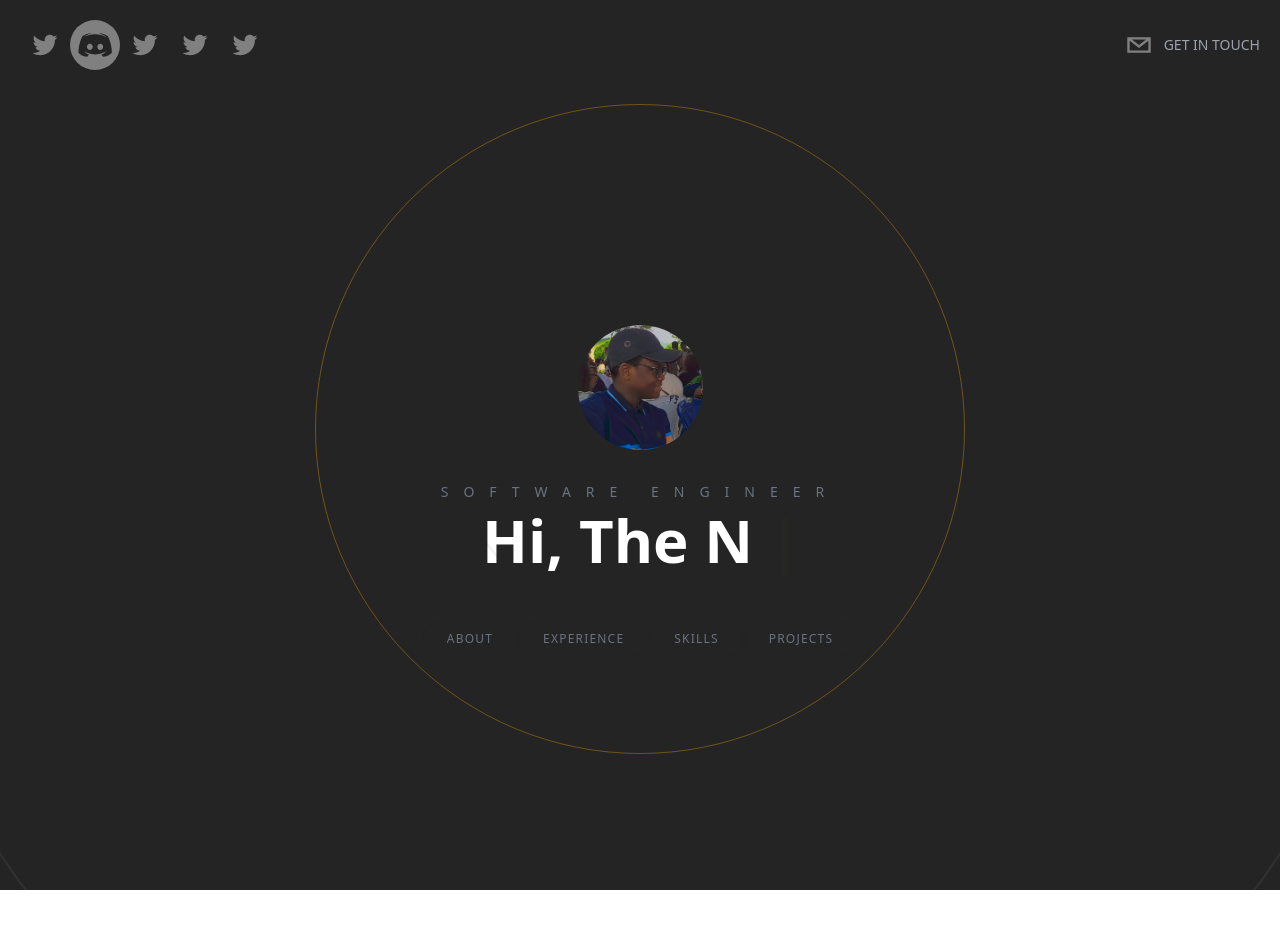
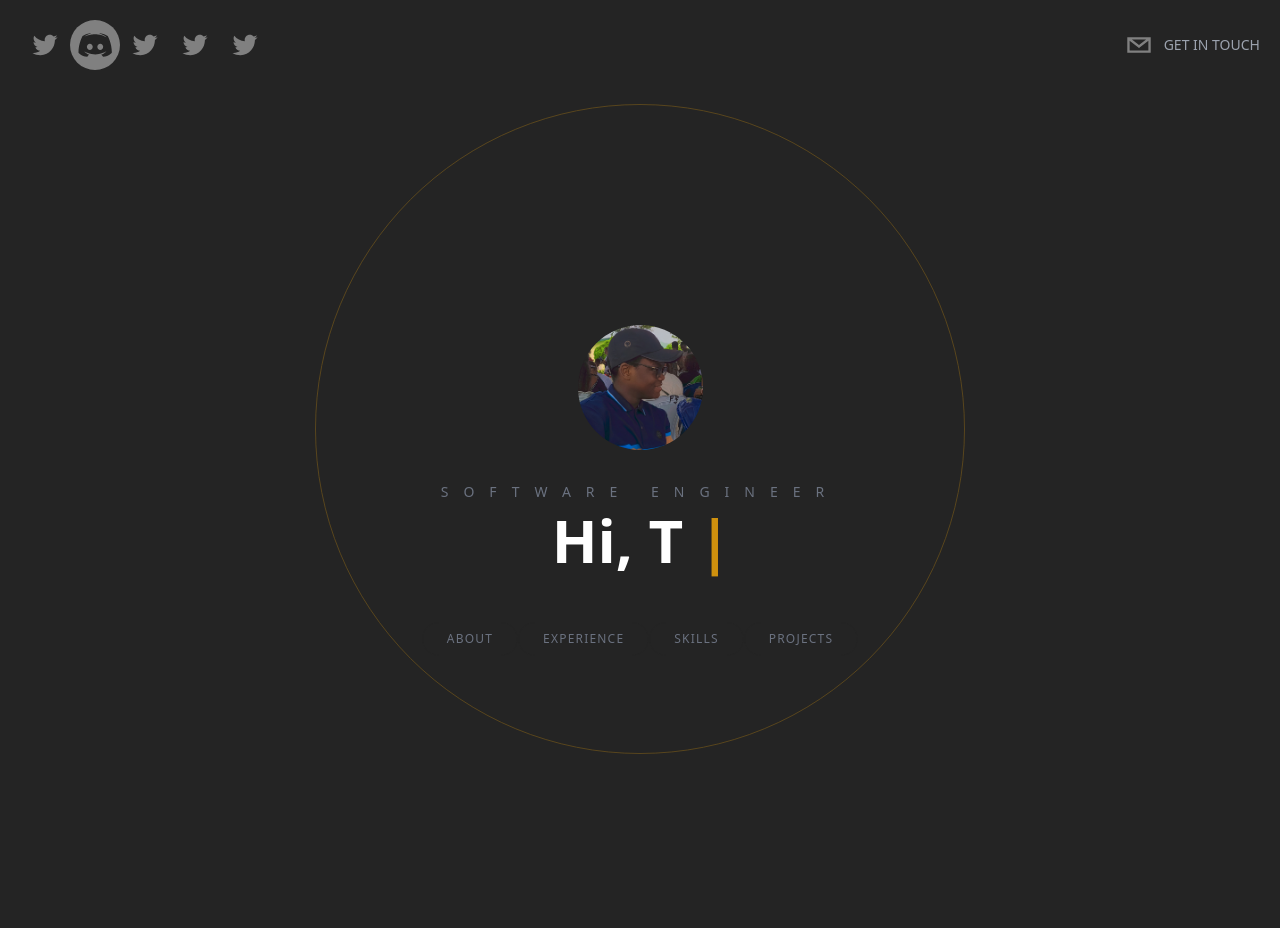
Before and after one commit to supreme2580/portfolio, a Next.js app: page / in a window 1280 px wide. Shown: the top 928 px of the page. Before the commit the page ends 890 px from the top, so only its background shows below. Built offline with nearby package versions, Linux system fonts and the light colour scheme.

Commit message:
suprememods

```diff
--- /dev/null
+++ b/components/About.tsx
@@ -0,0 +1,5 @@
+export default function About() {
+    return(
+        <div className="min-h-screen"></div>
+    )
+}
--- a/pages/index.tsx
+++ b/pages/index.tsx
@@ -1,5 +1,6 @@
 import type { NextPage } from 'next'
 import Head from 'next/head'
+import About from '../components/About'
 import Header from '../components/Header'
 import Hero from '../components/Hero'
 
@@ -12,10 +13,14 @@ const Home: NextPage = () => {
         <link rel="icon" href="/favicon.ico" />
       </Head>
       <Header />
-      <section id="hero" className='snap-center'>
+      {/* Hero */}
+      <section id="hero" className='snap-start'>
         <Hero />
       </section>
       {/* About */}
+      <section id="about" className='snap-center'>
+        <About />
+      </section>
       {/* Experience */}
       {/* Skills */}
       {/* Projects */}
--- a/styles/globals.css
+++ b/styles/globals.css
@@ -4,7 +4,7 @@
 
 @layer components {
     .heroButton {
-        @apply px-6 py-2 border border-[#242424] rounded-full uppercase text-xs tracking-widest text-gray-500 transition-all
+        @apply px-1.5 sm:px-6 py-2 border border-[#242424] rounded-full uppercase text-xs tracking-widest text-gray-500 transition-all
         hover:border-[#f7AB0A]/40 hover:text-[#f7AB0A]/40
     }
 }
```
